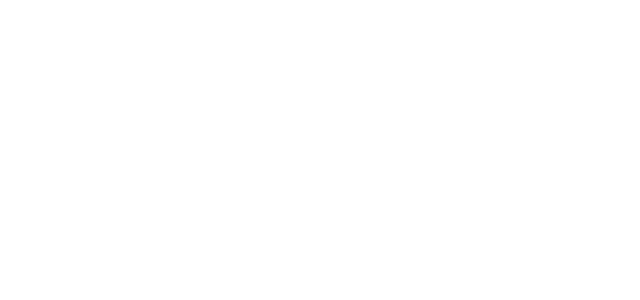
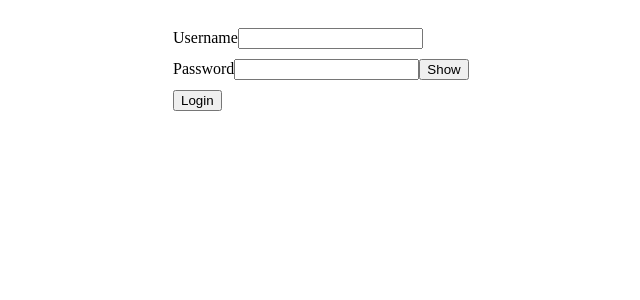
Before and after one commit to VinoliaTsitsi/Module_3-VINTSI535_JSE2407_Vinolia-Tsitsi_JSF04, a Vue app: page /login in a window 1280 px wide. Before the commit this address had no page. Shown: the top 300 px of the page, without its empty margins (267-907 px from the left). Built offline with nearby package versions, Linux system fonts and the light colour scheme.

Commit message:
fixed my routes. the Log in route.

```diff
--- a/src/router.js
+++ b/src/router.js
@@ -1,5 +1,5 @@
 import { createRouter, createWebHistory } from 'vue-router';
-import LoginPage from './components/Login.vue'; // Adjust the path as needed
+import Login from './components/Login.vue'; // Adjust the path as needed
 import Layout from './components/Layout.vue'; // Adjust the path as needed
 import AddCart from './components/Add-cart.vue'; // Import AddCart component
 import ProductDetail from './components/ProductDetail.vue'; // Import ProductDetail component
@@ -32,7 +32,12 @@
     component: wishList,
     meta: { requiresAuth: true }, // Protected route
   },
-  // Add other routes here
+ {
+  path: '/login',
+    name: 'Login',
+    component: Login,
+
+ }
 ];
 
 const router = createRouter({
```
